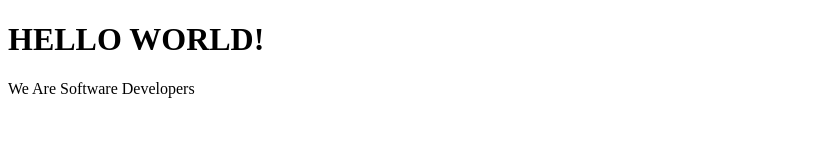
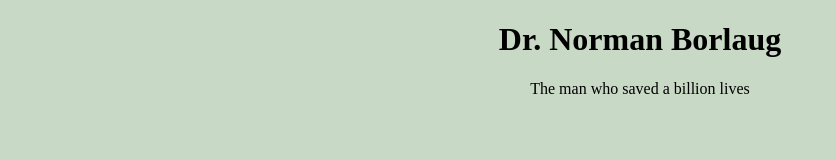
Before and after one commit to misifux/trialscarman, a plain HTML site: page index.html in a window 1280 px wide. Shown: the whole page, without its empty margins (0-836 px from the left). Drawn offline with Linux system fonts and the light colour scheme.

Commit message:
added Main and title

```diff
--- a/css/style.css
+++ b/css/style.css
@@ -0,0 +1,7 @@
+body {
+   background-color: rgb(200, 217, 197);
+}
+
+#title{
+    text-align: center;
+}
--- a/index.html
+++ b/index.html
@@ -8,21 +8,15 @@
 
   <body>
     <!-- <script src="https://cdn.freecodecamp.org/testable-projects-fcc/v1/bundle.js"></script> -->
+      <main id="main">
+        <div id="title">
+          <h1>Dr. Norman Borlaug</h1>
+          <p>The man who saved a billion lives</p>
+        </div>
+      </main>
 
-    <!--
 
-    Hello Camper!
 
-    For now, the test suite only works in Chrome!
-    Please read the README below in the JS Editor before beginning.
-    Feel free to delete this message once you have read it.
-    Good luck and Happy Coding!
-
-    - The freeCodeCamp Team
-
-    -->
-    <h1>HELLO WORLD!</h1>
-    <p>We Are Software Developers</p>
     <script  src="js/index.js"></script>
   </body>
 </html>
```
